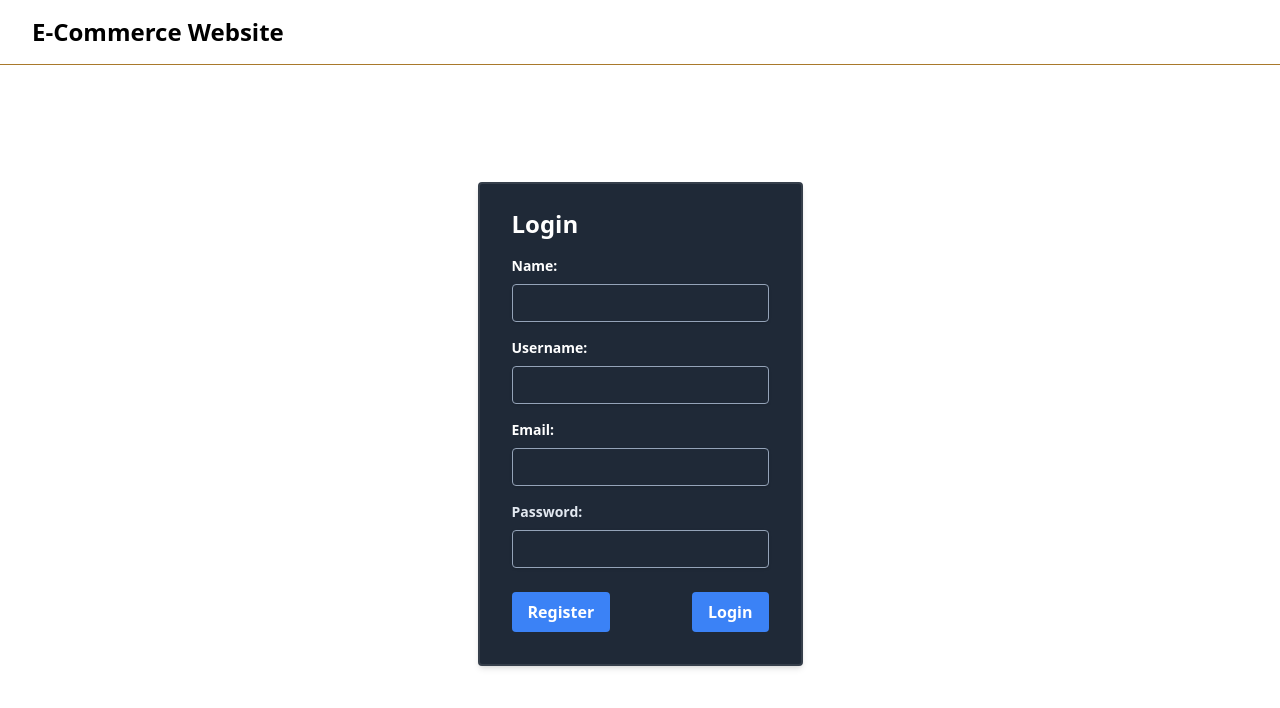
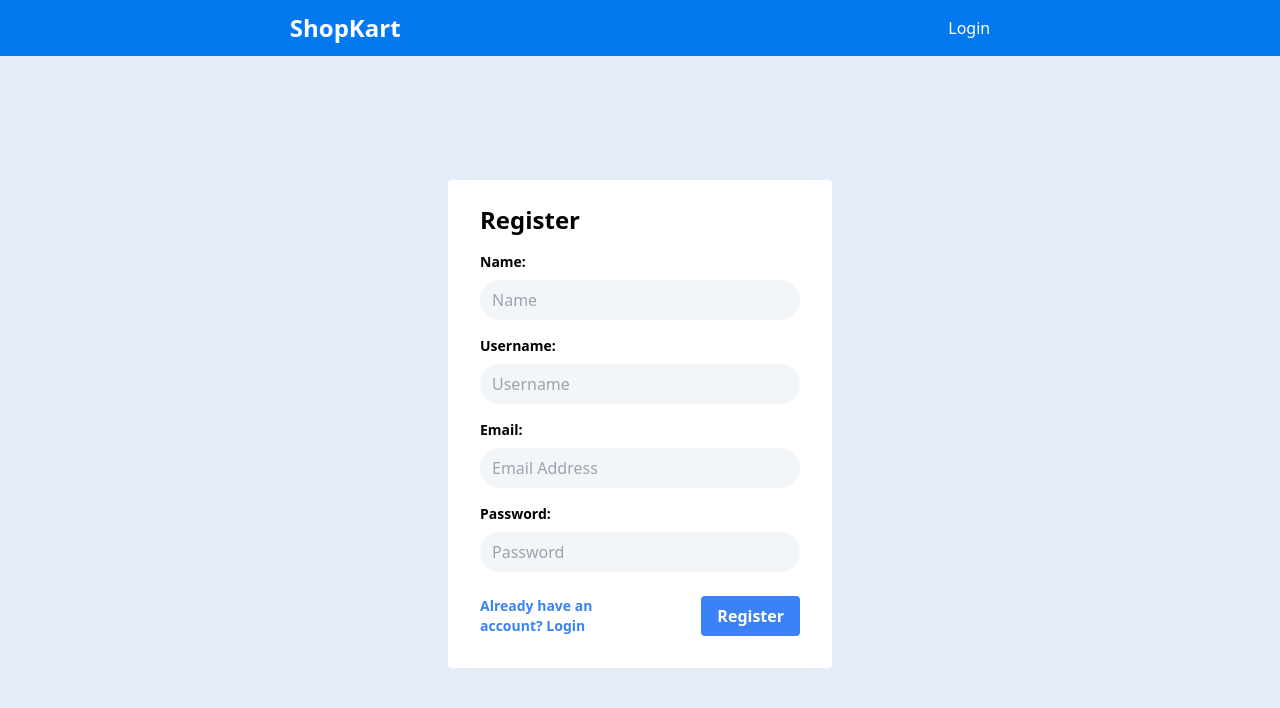
Before and after one commit to RupaakSrinivas/brine_internship_task, a React (Create React App) app: page /register in a window 1280 px wide. Shown: the top 708 px of the page. Built offline with nearby package versions, Linux system fonts and the light colour scheme.

Commit message:
style: changed according to the requirement

```diff
--- a/db.json
+++ b/db.json
@@ -42,6 +42,17 @@
         "items": []
       },
       "id": 3
+    },
+    {
+      "name": "",
+      "profilePic": "https://i.pinimg.com/736x/e5/9e/51/e59e51dcbba47985a013544769015f25.jpg",
+      "username": "",
+      "password": "",
+      "email": "",
+      "cart": {
+        "items": []
+      },
+      "id": 4
     }
   ],
   "products": [
--- a/src/components/Navbar.tsx
+++ b/src/components/Navbar.tsx
@@ -1,3 +1,4 @@
+/* eslint-disable @typescript-eslint/no-unused-vars */
 import { useUser } from "../context";
 import { useEffect, useState } from "react";
 import { FaTimes } from "react-icons/fa";
@@ -28,20 +29,45 @@ export default function Navbar() {
     logout();
     console.log(user);
     localStorage.removeItem("user");
-    handleShowProfile();
+    // handleShowProfile();
     // window.location.reload();
   };
 
   return (
     <>
-      <div className="fixed flex justify-between w-full h-auto px-4 border-b border-[#a9792b] items-center">
-        <div className="ml-4 py-4 text-2xl font-bold">E-Commerce Website</div>
-        <div className={`flex items-center hover:cursor-pointer ${user? "block" : "hidden"}`} onClick={handleShowProfile}>
-          <img
-            className="h-10 w-10 rounded-full"
-            src={profilePic || "https://i.pinimg.com/736x/e5/9e/51/e59e51dcbba47985a013544769015f25.jpg"}
-            alt="Profile Pic"
-          />
+      <div className="fixed flex bg-[#0478ee] text-white justify-around w-full h-auto items-center">
+        <div className="ml-4 py-3 text-2xl font-bold">ShopKart</div>
+        <div className="flex flex-row justify-around items-center">
+          <p
+            className={`mr-4 hover:cursor-pointer text-white ${ user ? "block" : "hidden" }`}
+          >
+            Products
+          </p>
+          <p
+            className={`mr-4 hover:cursor-pointer text-white ${ user ? "block" : "hidden" }`}
+            onClick={logOut}
+          >
+            logout
+          </p>
+          <a
+            className={`mr-4 hover:cursor-pointer text-white ${ user ? "hidden" : "block" }`}
+            href="/login"
+          >
+            Login
+          </a>
+          {/* <div
+            className={`flex items-center hover:cursor-pointer ${ user ? "block" : "hidden" }`}
+            onClick={handleShowProfile}
+          >
+            <img
+              className="h-10 w-10 rounded-full"
+              src={
+                profilePic ||
+                "https://i.pinimg.com/736x/e5/9e/51/e59e51dcbba47985a013544769015f25.jpg"
+              }
+              alt="Profile Pic"
+            />
+          </div> */}
         </div>
       </div>
       <span className={`${showProfile ? "block" : "hidden"}`}>
--- a/src/pages/LoginPage.tsx
+++ b/src/pages/LoginPage.tsx
@@ -8,14 +8,6 @@ export default function LoginPage() {
   const [password, setPassword] = useState("");
   const Navigate = useNavigate();
   const { login, user } = useUser();
-
-  const handleEmailChange = (e: React.ChangeEvent<HTMLInputElement>) => {
-    setEmail(e.target.value);
-  };
-
-  const handlePasswordChange = (e: React.ChangeEvent<HTMLInputElement>) => {
-    setPassword(e.target.value);
-  };
 
   const handleSubmit = async (e: React.FormEvent) => {
     e.preventDefault();
@@ -50,52 +42,54 @@ export default function LoginPage() {
   };
 
   return (
-    <div className="flex justify-center items-center h-auto">
-      <div className="bg-[#1f2937] border-2 border-[#363f4b] shadow-md rounded px-8 pt-6 pb-8 mb-4">
-        <h2 className="text-2xl font-bold mb-4 text-white">Login</h2>
+    <div className="flex justify-center items-center h-auto text-black">
+      <div className="bg-[#ffffff] rounded px-8 pt-6 pb-8 mb-4 min-w-[30vw]">
+        <h2 className="text-2xl font-bold mb-4 text-black">Login</h2>
         <form onSubmit={handleSubmit}>
           <div className="mb-4">
             <label
-              className="block text-white text-sm font-bold mb-2"
+              className="block text-black text-sm font-bold mb-2"
               htmlFor="email"
             >
               Email:
             </label>
             <input
-              className="shadow appearance-none bg-[#1f2937] border border-slate-400 rounded w-full py-2 px-3 text-white leading-tight focus:outline-none focus:border-[#a9792b]"
+              className="w-full bg-[#f2f6f9] py-2 px-3 rounded-full"
               id="email"
               type="email"
               value={email}
-              onChange={handleEmailChange}
+              placeholder="Email Address"
+              onChange={(e) => setEmail(e.target.value)}
             />
           </div>
           <div className="mb-6">
             <label
-              className="block text-slate-200 text-sm font-bold mb-2"
+              className="block text-black text-sm font-bold mb-2"
               htmlFor="password"
             >
               Password:
             </label>
             <input
-              className="shadow appearance-none bg-[#1f2937] border border-slate-400 rounded w-full py-2 px-3 text-white leading-tight focus:outline-none focus:border-[#a9792b]"
+              className="w-full bg-[#f2f6f9] py-2 px-3 rounded-full"
               id="password"
               type="password"
               value={password}
-              onChange={handlePasswordChange}
+              placeholder="Password"
+              onChange={(e) => setPassword(e.target.value)}
             />
           </div>
           <div className="flex flex-row justify-between items-center">
+            <a
+              className="inline-block align-baseline font-bold text-sm text-blue-500 hover:text-blue-800"
+              href="/register"
+            >
+              New User? Create<br/>an account
+            </a>
             <button
               className="bg-blue-500 hover:bg-blue-700 text-white font-bold py-2 px-4 rounded focus:outline-none focus:shadow-outline"
               type="submit"
             >
               Login
-            </button>
-            <button
-              className="bg-blue-500 hover:bg-blue-700 text-white font-bold py-2 px-4 rounded focus:outline-none focus:shadow-outline "
-              onClick={() => Navigate("/register")}
-            >
-              Register
             </button>
           </div>
         </form>
--- a/src/pages/RegisterPage.tsx
+++ b/src/pages/RegisterPage.tsx
@@ -10,14 +10,6 @@ export default function Register() {
   const [name, setName] = useState("");
   const [username, setUsername] = useState("");
   const { login, user } = useUser();
-
-    const handleEmailChange = (e: React.ChangeEvent<HTMLInputElement>) => {
-        setEmail(e.target.value);
-    };
-
-    const handlePasswordChange = (e: React.ChangeEvent<HTMLInputElement>) => {
-        setPassword(e.target.value);
-    };
 
   const handleSubmit = async (e: React.FormEvent) => {
     e.preventDefault();
@@ -56,84 +48,91 @@ export default function Register() {
 
   return (
     <div className="flex justify-center items-center h-auto">
-            <div className="bg-[#1f2937] border-2 border-[#363f4b] shadow-md rounded px-8 pt-6 pb-8 mb-4">
-                <h2 className="text-2xl font-bold mb-4 text-white">Login</h2>
+      <div className="bg-[#ffffff] rounded px-8 pt-6 pb-8 mb-4 min-w-[30vw]">
+        <h2 className="text-2xl font-bold mb-4 text-black">Register</h2>
         <form onSubmit={handleSubmit}>
           <div className="mb-4">
             <label
-                            className="block text-white text-sm font-bold mb-2"
+              className="block text-black text-sm font-bold mb-2"
               htmlFor="email"
             >
               Name:
             </label>
             <input
-                            className="shadow appearance-none bg-[#1f2937] border border-slate-400 rounded w-full min-w-[20vw] py-2 px-3 text-white leading-tight focus:outline-none focus:border-[#a9792b]"
+              className="w-full bg-[#f2f6f9] py-2 px-3 rounded-full"
               id="name"
               type="text"
               value={name}
+              placeholder="Name"
               required
               onChange={(e) => setName(e.target.value)}
             />
           </div>
-
           <div className="mb-4">
             <label
-                            className="block text-white text-sm font-bold mb-2"
+              className="block text-black text-sm font-bold mb-2"
               htmlFor="email"
             >
               Username:
             </label>
             <input
-                            className="shadow appearance-none bg-[#1f2937] border border-slate-400 rounded w-full py-2 px-3 text-white leading-tight focus:outline-none focus:border-[#a9792b]"
+              className="w-full bg-[#f2f6f9] py-2 px-3 rounded-full"
               id="username"
               type="text"
               value={username}
+              placeholder="Username"
+              required
               onChange={(e) => setUsername(e.target.value)}
             />
           </div>
-
           <div className="mb-4">
             <label
-                            className="block text-white text-sm font-bold mb-2"
+              className="block text-black text-sm font-bold mb-2"
               htmlFor="email"
             >
               Email:
             </label>
             <input
-                            className="shadow appearance-none bg-[#1f2937] border border-slate-400 rounded w-full py-2 px-3 text-white leading-tight focus:outline-none focus:border-[#a9792b]"
+              className="w-full bg-[#f2f6f9] py-2 px-3 rounded-full"
               id="email"
               type="email"
               value={email}
-                            onChange={handleEmailChange}
+              placeholder="Email Address"
+              required
+              onChange={(e) => setEmail(e.target.value)}
             />
           </div>
           <div className="mb-6">
             <label
-                            className="block text-slate-200 text-sm font-bold mb-2"
+              className="block text-black text-sm font-bold mb-2"
               htmlFor="password"
             >
               Password:
             </label>
             <input
-                            className="shadow appearance-none bg-[#1f2937] border border-slate-400 rounded w-full py-2 px-3 text-white leading-tight focus:outline-none focus:border-[#a9792b]"
+              className="w-full bg-[#f2f6f9] py-2 px-3 rounded-full"
               id="password"
               type="password"
               value={password}
-                            onChange={handlePasswordChange}
+              placeholder="Password"
+              required
+              onChange={(e) => setPassword(e.target.value)}
             />
           </div>
           <div className="flex flex-row justify-between items-center">
+            <a
+              className="inline-block align-baseline font-bold text-sm text-blue-500 hover:text-blue-800"
+              href="/login"
+            >
+              Already have an
+              <br />
+              account? Login
+            </a>
             <button
               className="bg-blue-500 hover:bg-blue-700 text-white font-bold py-2 px-4 rounded focus:outline-none focus:shadow-outline"
               type="submit"
             >
               Register
-                        </button>
-                        <button
-                            className="bg-blue-500 hover:bg-blue-700 text-white font-bold py-2 px-4 rounded focus:outline-none focus:shadow-outline"
-                            onClick={() => Navigate("/login")}
-                        >
-                            Login
             </button>
           </div>
         </form>
--- a/src/pages/Template.tsx
+++ b/src/pages/Template.tsx
@@ -7,7 +7,7 @@ interface TemplateProps {
 
 const Template: React.FC<TemplateProps> = ({ children }) => {
   return (
-    <div className="dark:bg-gray-900 dark:text-white min-h-screen flex flex-col">
+    <div className="bg-[#e5eef8] min-h-screen flex flex-col">
       <Navbar />
       <div className="flex flex-1 justify-center items-center mt-[64px]">{children}</div>
     </div>
--- a/src/utils/ApiCallsAuth.tsx
+++ b/src/utils/ApiCallsAuth.tsx
@@ -46,8 +46,7 @@ export async function handleUserRegistration(
 
             const data = {
                 name: name,
-                profilePic:
-                    "https://i.pinimg.com/736x/e5/9e/51/e59e51dcbba47985a013544769015f25.jpg",
+                profilePic:"https://i.pinimg.com/736x/e5/9e/51/e59e51dcbba47985a013544769015f25.jpg",
                 username: username,
                 password: password,
                 email: email,
```
Lines whose indentation alone changed are shown as unchanged.
